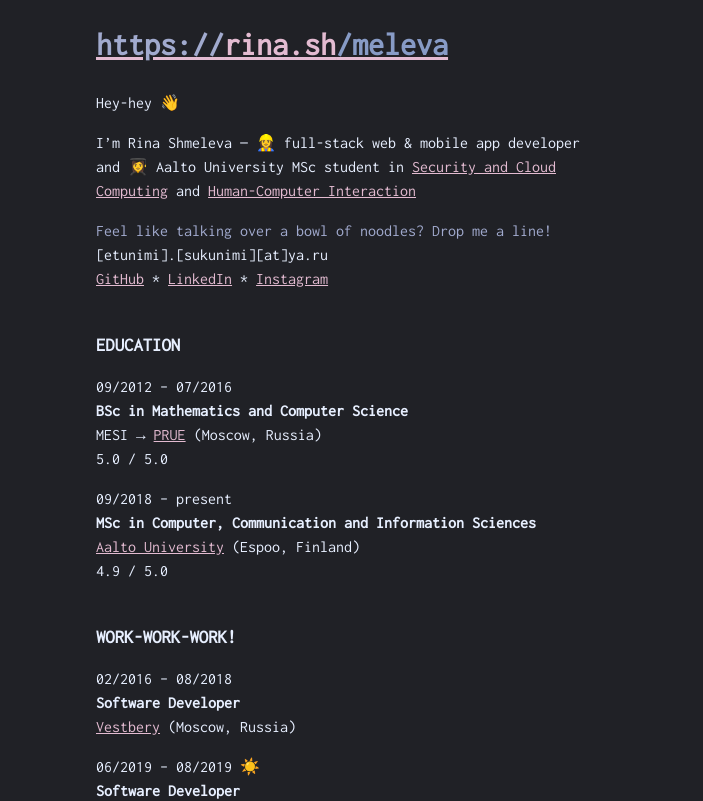
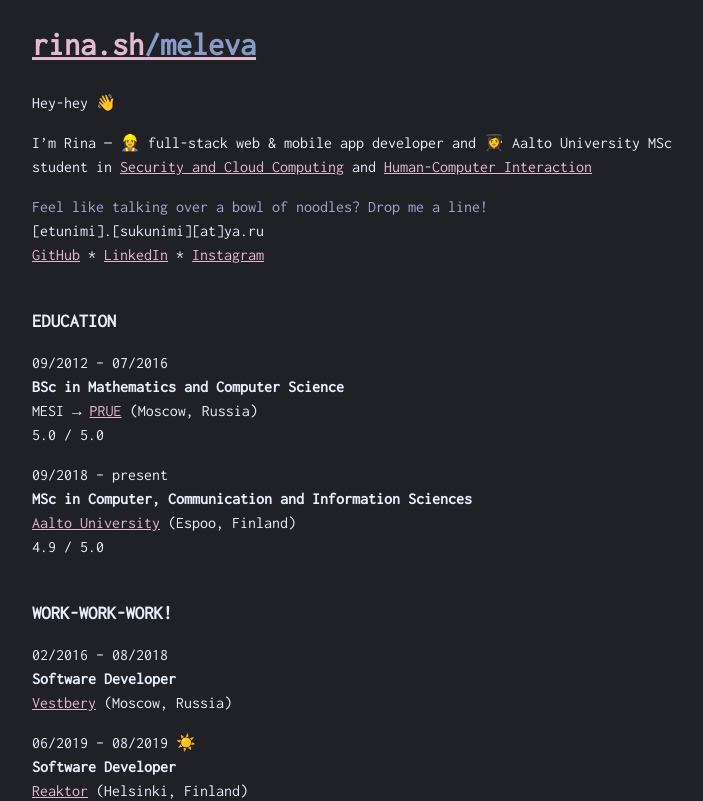
Before and after one commit to shmeleva/shmeleva.github.io-Source, a Vue app: page / in a window 1280 px wide. Shown: the top 801 px of the page, without its empty margins (288-991 px from the left). Built offline with nearby package versions, Linux system fonts and the light colour scheme.

Commit message:
Temporary fix link

```diff
--- a/src/components/HelloWorld.vue
+++ b/src/components/HelloWorld.vue
@@ -1,9 +1,8 @@
 <template>
   <div class="hello">
     <h1>
-      <a href="https://rina.sh/meleva" target="_blank" rel="noopener"
-        ><span class="scheme">https://</span><span class="host">rina.sh</span
-        ><span class="path">/meleva</span></a
+      <a href="https://rina.sh/" target="_blank" rel="noopener"
+        ><span class="host">rina.sh</span><span class="path">/meleva</span></a
       >
     </h1>
     <div>
@@ -11,8 +10,8 @@
         Hey-hey 👋
       </p>
       <p>
-        I’m Rina Shmeleva — 👷‍♀️ full-stack web &#38; mobile app developer and 👩‍🎓
-        Aalto University MSc student in
+        I’m Rina — 👷‍♀️ full-stack web &#38; mobile app developer and 👩‍🎓 Aalto
+        University MSc student in
         <a
           href="https://into.aalto.fi/display/enccis/Security+and+Cloud+Computing+%28Security%29+2018-2020"
           target="_blank"
@@ -190,7 +189,7 @@
   display: block;
   margin-left: auto;
   margin-right: auto;
-  max-width: 512px;
+  max-width: 640px;
 }
 .path {
   color: #879bc6;
```
